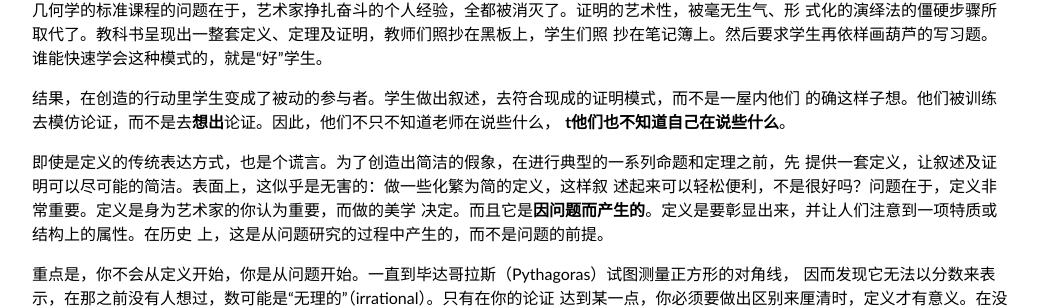
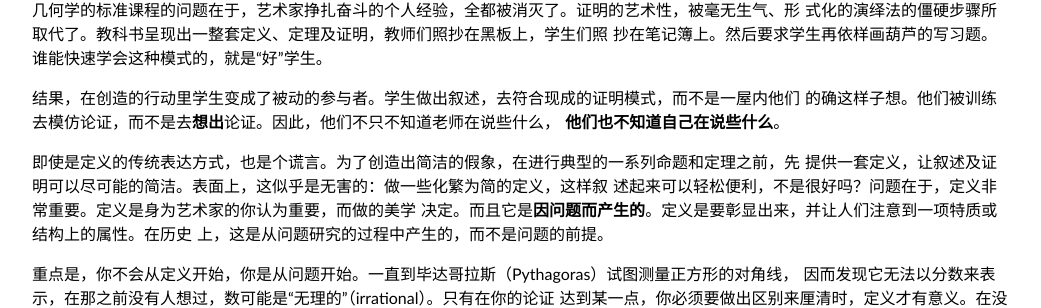
Before and after one commit to ccpaging/ccpaging.github.io, a Jekyll site: the page built from _posts/2015-11-22-LockhartsLament3.md, in a window 1280 px wide. Shown: the part 1667-1975 px from the top of the page, without its empty margins (119-1160 px from the left). Built offline with Jekyll 4.4.1, drawn with Linux system fonts in a browser that asks for light colours; comment, search, counter and statistics services are not loaded.

```diff
--- a/_posts/2015-11-22-LockhartsLament3.md
+++ b/_posts/2015-11-22-LockhartsLament3.md
@@ -75,7 +75,7 @@ mathjax: true
 
 结果，在创造的行动里学生变成了被动的参与者。学生做出叙述，去符合现成的证明模式，而不是一屋内他们
 的确这样子想。他们被训练去模仿论证，而不是去**想出**论证。因此，他们不只不知道老师在说些什么，
-**t他们也不知道自己在说些什么**。
+**他们也不知道自己在说些什么**。
 
 即使是定义的传统表达方式，也是个谎言。为了创造出简洁的假象，在进行典型的一系列命题和定理之前，先
 提供一套定义，让叙述及证明可以尽可能的简洁。表面上，这似乎是无害的：做一些化繁为简的定义，这样叙
```
